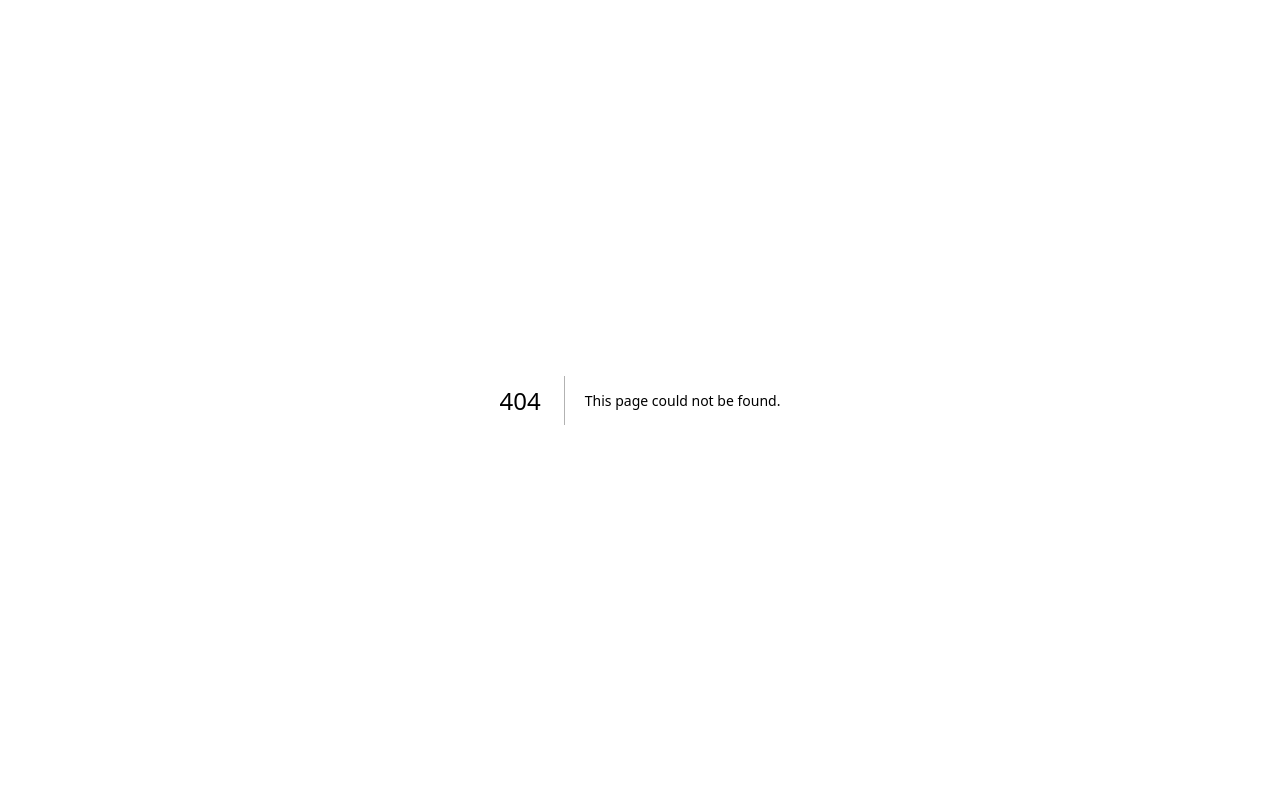
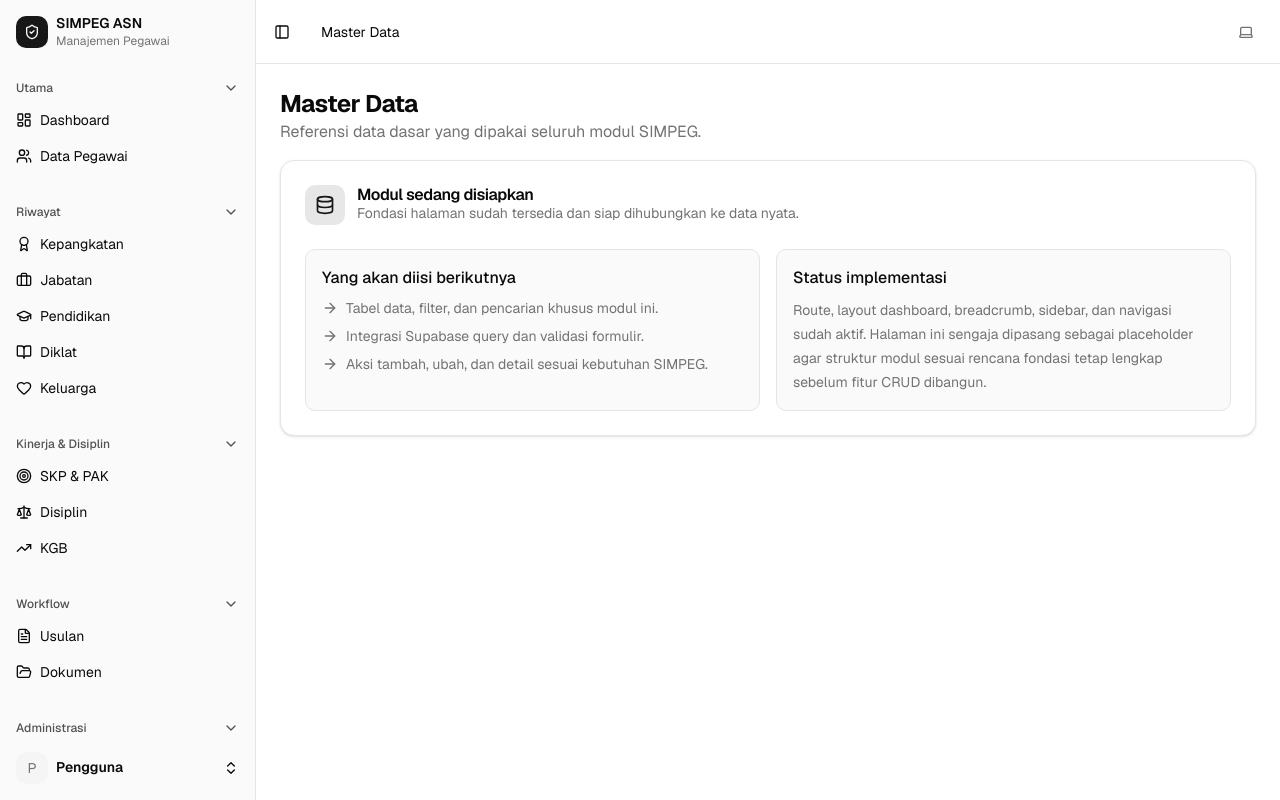
Before and after one commit to dafahuda/MY-SIMPEG-ASN, a Next.js app: page /master in a window 1280 px wide. Before the commit this address had no page. Built offline with nearby package versions, Linux system fonts and the light colour scheme; no server answers.

Commit message:
feat(fase-3): add admin placeholder routes
Ultraworked with [Sisyphus](https://github.com/code-yeongyu/oh-my-openagent)

Co-authored-by: Sisyphus <clio-agent@sisyphuslabs.ai>

```diff
--- /dev/null
+++ b/src/app/(dashboard)/laporan/page.tsx
@@ -0,0 +1,13 @@
+import { BarChart3 } from 'lucide-react'
+
+import { DashboardPagePlaceholder } from '@/components/layout/dashboard-page-placeholder'
+
+export default function LaporanPage() {
+  return (
+    <DashboardPagePlaceholder
+      title="Laporan"
+      description="Ringkasan, statistik, dan keluaran pelaporan kepegawaian."
+      icon={BarChart3}
+    />
+  )
+}
--- /dev/null
+++ b/src/app/(dashboard)/master/page.tsx
@@ -0,0 +1,13 @@
+import { Database } from 'lucide-react'
+
+import { DashboardPagePlaceholder } from '@/components/layout/dashboard-page-placeholder'
+
+export default function MasterPage() {
+  return (
+    <DashboardPagePlaceholder
+      title="Master Data"
+      description="Referensi data dasar yang dipakai seluruh modul SIMPEG."
+      icon={Database}
+    />
+  )
+}
--- /dev/null
+++ b/src/app/(dashboard)/pengaturan/page.tsx
@@ -0,0 +1,13 @@
+import { Settings } from 'lucide-react'
+
+import { DashboardPagePlaceholder } from '@/components/layout/dashboard-page-placeholder'
+
+export default function PengaturanPage() {
+  return (
+    <DashboardPagePlaceholder
+      title="Pengaturan"
+      description="Konfigurasi aplikasi, preferensi pengguna, dan administrasi."
+      icon={Settings}
+    />
+  )
+}
```
